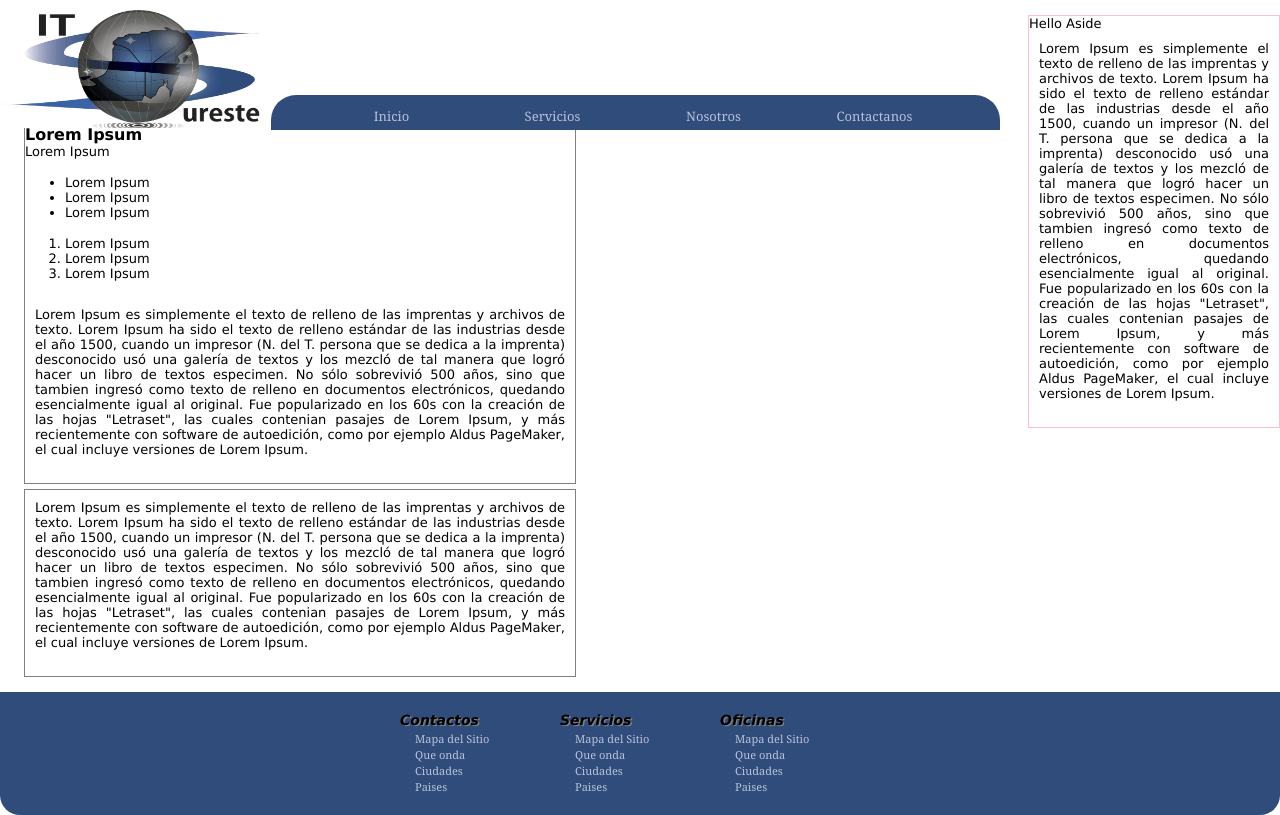
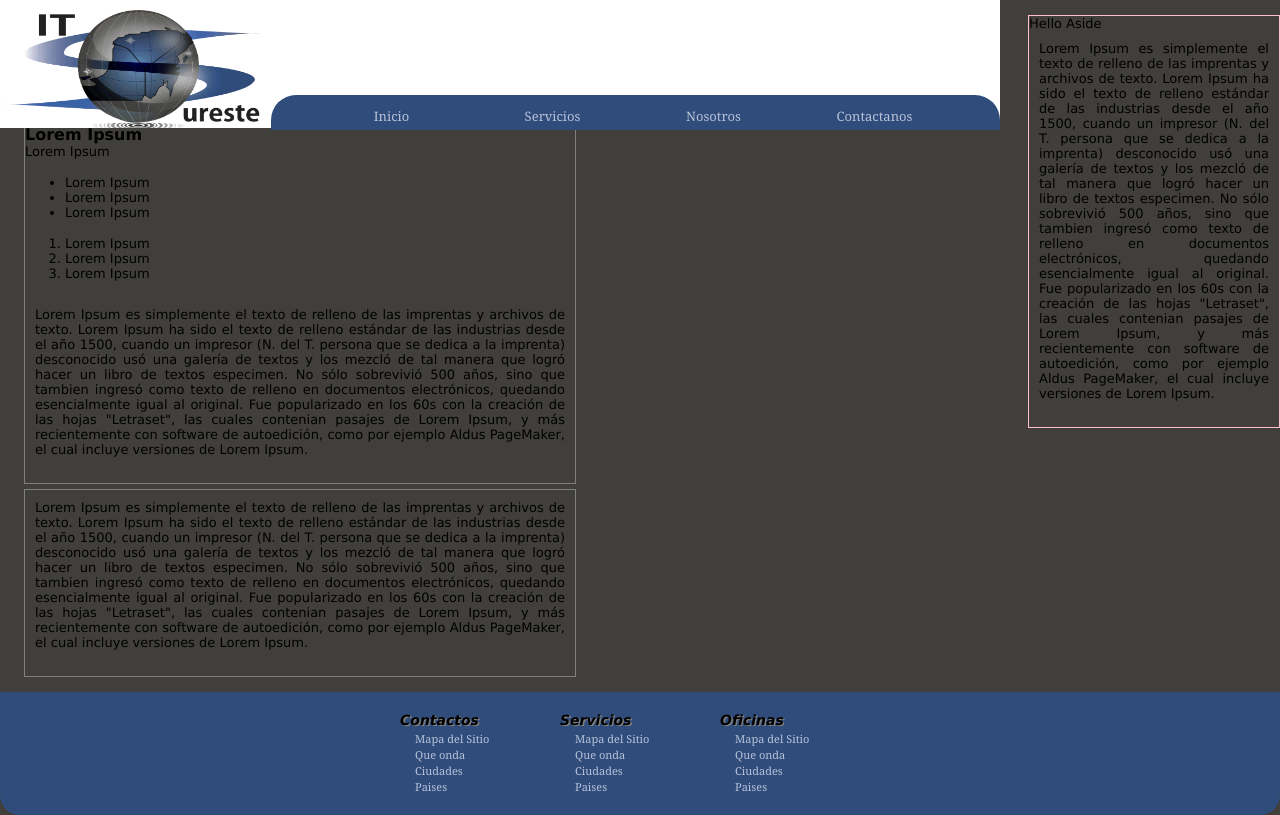
Before and after one commit to ITSureste/sitiowebits, a PHP site: page /servicios.php in a window 1280 px wide. Run offline with PHP 8.4, Linux system fonts and the light colour scheme; some libraries are stand-ins or nearby versions.

Commit message:
Modificacion

```diff
--- a/contactanos.php
+++ b/contactanos.php
@@ -7,7 +7,7 @@
 <?php include "files.php" ?>
 
 	</head>
-	<body>
+	<body id="contactanos">
 		<div id="container">
 
 <?php include "header.php"?>
--- a/css/estilo.css
+++ b/css/estilo.css
@@ -1,4 +1,10 @@
+html, body{
+	height:100%;
+	width:100%;
+}
+
 body{
+	background:#403f3b;
 	margin:0px;
 	padding:0px;
 }
--- a/index.php
+++ b/index.php
@@ -13,7 +13,7 @@
 
 	</head>
 
-	<body>
+	<body id="inicio">
 		<?php include "header.php"?>
 
 		<div id="contenedor">
--- a/mapa-del sitio.php
+++ b/mapa-del sitio.php
@@ -7,7 +7,7 @@
 <?php include "files.php" ?>
 
 	</head>
-	<body>
+	<body id="mapa-del-sitio">
 		<div id="container">
 
 <?php include "header.php"?>
--- a/nosotros.php
+++ b/nosotros.php
@@ -7,7 +7,7 @@
 <?php include "files.php" ?>
 
 	</head>
-	<body>
+	<body id="nosotros">
 		<div id="container">
 
 <?php include "header.php"?>
--- a/servicios.php
+++ b/servicios.php
@@ -7,7 +7,7 @@
 <?php include "files.php" ?>
 
 	</head>
-	<body>
+	<body id="servicios">
 		<div id="container">
 
 <?php include "header.php"?>
```
